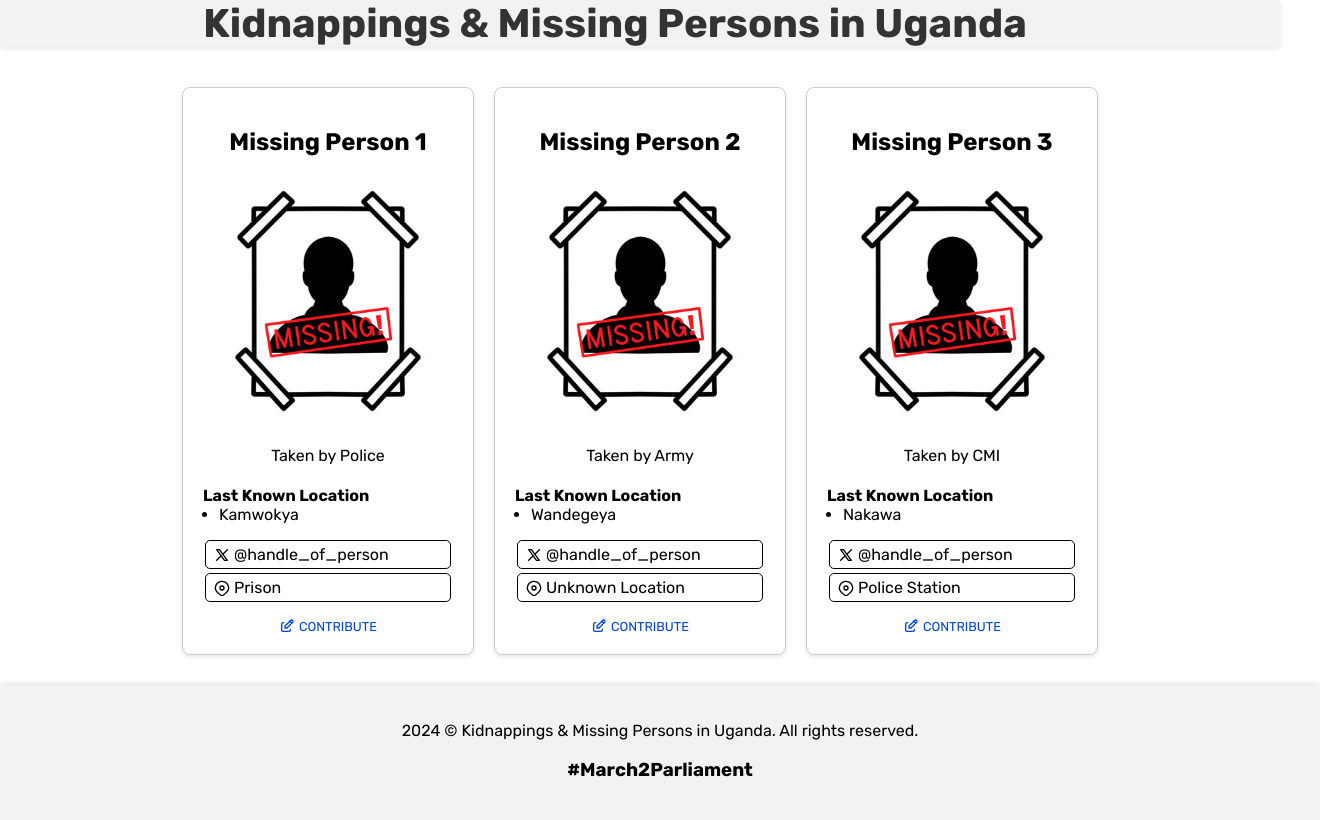
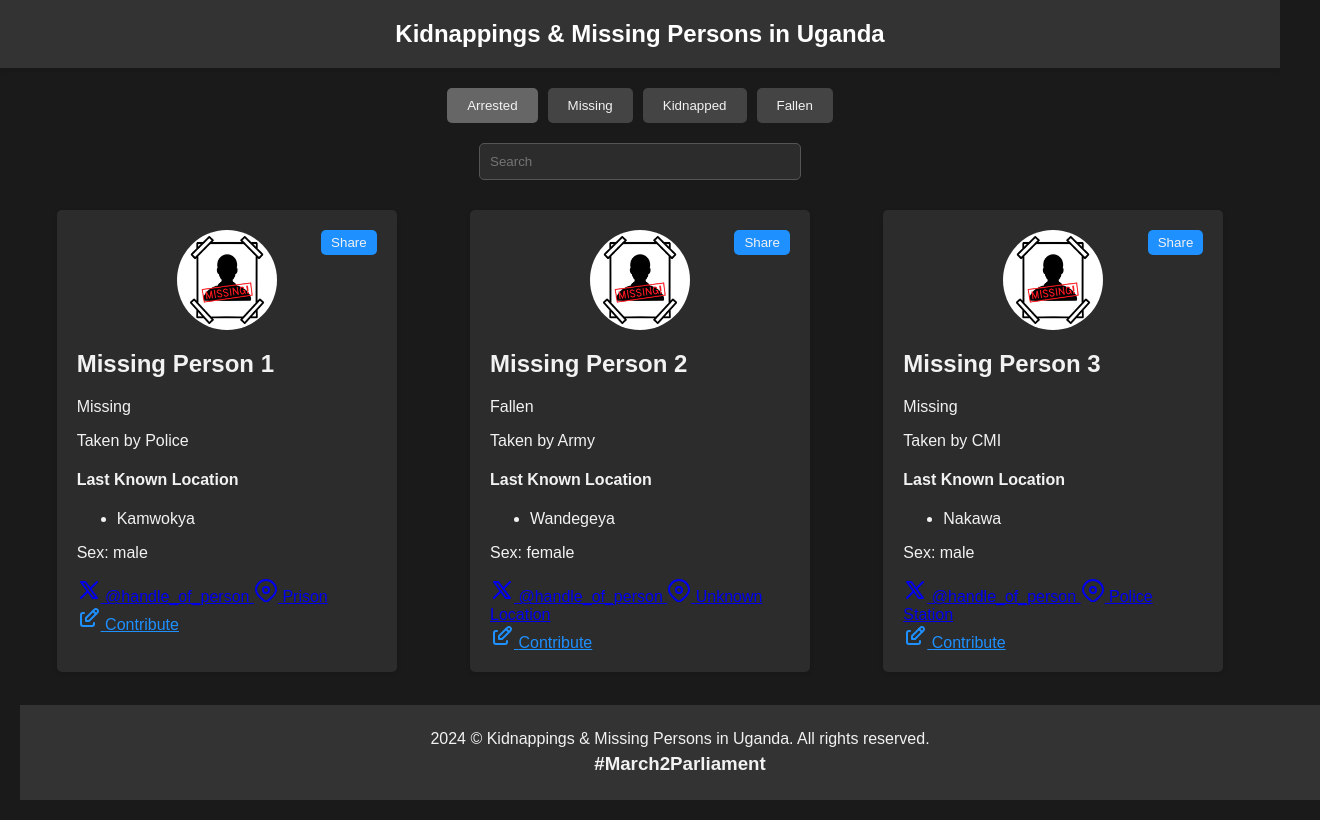
Before and after one commit to wkambale/missingpersons, a plain HTML site: page this/index.html in a window 1280 px wide. Shown: the whole page, 1320 px wide, since content can reach past the window. Drawn offline with Linux system fonts and the light colour scheme.

Commit message:
new styling, new updates

```diff
--- a/data.json
+++ b/data.json
@@ -3,6 +3,7 @@
         "id": 1,
         "name": "Missing Person 1",
         "image": "img/image_of_person.jpg",
+        "status": "Missing",
         "last_known_location": "Kamwokya",
         "security_organ": "Taken by Police",
         "holding_location": "Prison",
@@ -13,6 +14,7 @@
         "id": 2,
         "name": "Missing Person 2",
         "image": "img/image_of_person.jpg",
+        "status": "Fallen",
         "last_known_location": "Wandegeya",
         "security_organ": "Taken by Army",
         "holding_location": "Unknown Location",
@@ -23,9 +25,10 @@
         "id": 3,
         "name": "Missing Person 3",
         "image": "img/image_of_person.jpg",
+        "status": "Missing",
         "last_known_location": "Nakawa",
+        "security_organ": "Taken by CMI",
         "holding_location": "Police Station",
-        "security_organ": "Taken by CMI",
         "twitter": "@handle_of_person",
         "sex": "male"
     }
--- /dev/null
+++ b/home3.html
@@ -0,0 +1,121 @@
+<!DOCTYPE html>
+<html lang="en">
+<head>
+    <meta charset="UTF-8">
+    <meta name="viewport" content="width=device-width, initial-scale=1.0">
+    <title>Kidnappings & Missing Persons in Uganda</title>
+    <link rel="stylesheet" href="styles.css">
+</head>
+<body>
+
+    <div class="header">
+        <h1>Kidnappings & Missing Persons in Uganda</h1>
+      </div>
+
+      <div class="content">
+        <div class="tabs">
+          <button class="active">Arrested</button>
+          <button>Missing</button>
+          <button>Kidnapped</button>
+          <button>Fallen</button>
+        </div>
+
+        <div class="search-bar">
+          <input type="text" placeholder="Search" />
+        </div>
+    <div class="card-container"></div>
+
+    <div class="footer">
+        <p>2024 &copy; Kidnappings & Missing Persons in Uganda. All rights reserved.</p>
+        <h3>#March2Parliament</h3>
+      </div>
+
+     <script>
+        function createCard(card) {
+            const twitterSvg = `<svg xmlns="http://www.w3.org/2000/svg" width="24" height="24" viewBox="0 0 24 24" fill="none" stroke="currentColor" stroke-width="2" stroke-linecap="round" stroke-linejoin="round" class="icon icon-tabler icons-tabler-outline icon-tabler-brand-x"><path stroke="none" d="M0 0h24v24H0z" fill="none"/><path d="M4 4l11.733 16h4.267l-11.733 -16z"/><path d="M4 20l6.768 -6.768m2.46 -2.46l6.772 -6.772"/></svg>`;
+            const locationSvg = `<svg xmlns="http://www.w3.org/2000/svg" width="24" height="24" viewBox="0 0 24 24" fill="none" stroke="currentColor" stroke-width="2" stroke-linecap="round" stroke-linejoin="round" class="icon icon-tabler icons-tabler-outline icon-tabler-location"><path d="M12 2a10 10 0 0 1 10 10c0 5.5-10 12-10 12S2 17.5 2 12A10 10 0 0 1 12 2z"/><circle cx="12" cy="12" r="3"/></svg>`;
+            const editSvg = `<svg xmlns="http://www.w3.org/2000/svg" width="24" height="24" viewBox="0 0 24 24" fill="none" stroke="currentColor" stroke-width="2" stroke-linecap="round" stroke-linejoin="round" class="icon icon-tabler icons-tabler-outline icon-tabler-edit"><path stroke="none" d="M0 0h24v24H0z" fill="none"/><path d="M7 7h-1a2 2 0 0 0 -2 2v9a2 2 0 0 0 2 2h9a2 2 0 0 0 2 -2v-1"/><path d="M20.385 6.585a2.1 2.1 0 0 0 -2.97 -2.97l-8.415 8.385v3h3l8.385 -8.415z"/><path d="M16 5l3 3"/></svg>`;
+
+            const locations = Array.isArray(card.last_known_location)
+                ? card.last_known_location
+                : [card.last_known_location];
+
+            const nameElm = `<h2 class='card-name'>${card.name}</h2>`;
+            const imageElm = `<img class='card-img' src="${card.image}" alt="${card.name}">`;
+            const statusElm = `<p class='card-status ${card.status.toLowerCase()}'>${card.status}</p>`;
+            const securityElm = `<p class='card-office'>${card.security_organ}</p>`;
+            const locationsElm = `
+                <div class='locations'>
+                    <h4>Last Known Location</h4>
+                    <ul>
+                        ${locations.map((loc) => `<li>${loc}</li>`).join('')}
+                    </ul>
+                </div>
+            `;
+            const sexElm = `<p class='card-sex'>Sex: ${card.sex}</p>`;
+            const twitterElm = `
+                <a class="card-twitter card-button" target='__blank' href="https://x.com/${card.twitter}">
+                    ${twitterSvg}
+                    <span>${card.twitter || "--"}</span>
+                </a>
+            `;
+            const locationElm = `
+                <a class="card-location card-button" href="Loc:${card.holding_location}">
+                    ${locationSvg}
+                    <span>${card.holding_location || "--"}</span>
+                </a>
+            `;
+            const contributeElm = `
+                <a class='contribute' href='https://github.com/wkambale/missingpersons/issues/new' target='__blank'>
+                    ${editSvg}
+                    <span>Contribute</span>
+                </a>
+            `;
+            const shareButton = `
+                <button class="share-button" onclick="shareCard(${card.id})">Share</button>
+            `;
+
+            return `
+                <div class="card">
+                    <div class="card-inner">
+                        ${imageElm}
+                        ${nameElm}
+                        ${statusElm}
+                        ${securityElm}
+                        ${locationsElm}
+                        ${sexElm}
+                        ${twitterElm}
+                        ${locationElm}
+                    </div>
+                    ${contributeElm}
+                    ${shareButton}
+                </div>
+            `;
+        }
+
+        function shareCard(id) {
+            fetch("data.json")
+                .then((response) => response.json())
+                .then((data) => {
+                    const card = data.find((item) => item.id === id);
+                    const text = `Check out this missing person: ${card.name}, last seen at ${card.last_known_location}. #March2Parliament`;
+                    const url = `https://x.com/intent/tweet?text=${encodeURIComponent(text)}`;
+                    window.open(url, "_blank");
+                })
+                .catch((error) => console.error("Error fetching data:", error));
+        }
+
+        document.addEventListener("DOMContentLoaded", () => {
+            fetch("data.json")
+                .then((response) => response.json())
+                .then((data) => {
+                    const container = document.querySelector(".card-container");
+                    data.forEach((card) => {
+                        container.innerHTML += createCard(card);
+                    });
+                })
+                .catch((error) => console.error("Error fetching data:", error));
+        });
+    </script>
+</body>
+</html>
--- /dev/null
+++ b/styles.css
@@ -0,0 +1,157 @@
+body {
+    font-family: "Rubik", sans-serif;
+    background-color: #1a1a1a;
+    color: #f2f2f2;
+    margin: 0;
+    padding: 0;
+    overflow-x: hidden;
+  }
+
+  .header {
+    display: flex;
+    justify-content: center;
+    align-items: center;
+    background-color: #333;
+    padding: 20px;
+    box-shadow: 0 2px 5px rgba(0, 0, 0, 0.1);
+  }
+
+  .header h1 {
+    margin: 0;
+    font-size: 24px;
+    color: #fff;
+  }
+
+  .content {
+    padding: 20px;
+  }
+
+  .search-bar {
+    display: flex;
+    justify-content: center;
+    margin-bottom: 20px;
+  }
+
+  .search-bar input {
+    padding: 10px;
+    width: 300px;
+    border-radius: 5px;
+    border: 1px solid #555;
+    background-color: #2c2c2c;
+    color: #f2f2f2;
+  }
+
+  .tabs {
+    display: flex;
+    justify-content: center;
+    margin-bottom: 20px;
+  }
+
+  .tabs button {
+    background-color: #444;
+    color: #f2f2f2;
+    border: none;
+    padding: 10px 20px;
+    margin: 0 5px;
+    border-radius: 5px;
+    cursor: pointer;
+  }
+
+  .tabs button.active {
+    background-color: #666;
+  }
+
+  .card-container {
+    display: flex;
+    flex-wrap: wrap;
+    justify-content: space-around;
+  }
+
+  .card {
+    background-color: #2c2c2c;
+    border-radius: 5px;
+    padding: 20px;
+    margin: 10px;
+    width: 300px;
+    box-shadow: 0 2px 5px rgba(0, 0, 0, 0.1);
+    position: relative;
+  }
+
+  .card img {
+    border-radius: 50%;
+    width: 100px;
+    height: 100px;
+    display: block;
+    margin: 0 auto 10px;
+  }
+
+  .card .name {
+    text-align: center;
+    font-weight: 500;
+    margin-bottom: 10px;
+  }
+
+  .card .status {
+    text-align: center;
+    color: #e67e22;
+    margin-bottom: 10px;
+  }
+
+  .card .status.fallen {
+    color: #e74c3c;
+  }
+
+  .card .last-known-location,
+  .card .taken-by,
+  .card .handle,
+  .card .location {
+    text-align: center;
+    margin-bottom: 10px;
+  }
+
+  .card .contribute {
+    text-align: center;
+    color: #1e90ff;
+    cursor: pointer;
+  }
+
+  .share-button {
+    position: absolute;
+    top: 20px;
+    right: 20px;
+    background-color: #1e90ff;
+    color: #f2f2f2;
+    border: none;
+    padding: 5px 10px;
+    border-radius: 5px;
+    cursor: pointer;
+  }
+
+  .footer {
+    text-align: center;
+    padding: 20px;
+    background-color: #333;
+    color: #f2f2f2;
+    position: fixed;
+    bottom: 0;
+    width: 100%;
+  }
+
+  .footer p,
+  .footer h3 {
+    margin: 5px 0;
+  }
+
+  @media only screen and (max-width: 768px) {
+    .header h1 {
+      font-size: 20px;
+    }
+
+    .search-bar input {
+      width: 200px;
+    }
+
+    .card {
+      width: 100%;
+    }
+  }
--- a/this/data.json
+++ b/this/data.json
@@ -3,6 +3,7 @@
         "id": 1,
         "name": "Missing Person 1",
         "image": "img/image_of_person.jpg",
+        "status": "Missing",
         "last_known_location": "Kamwokya",
         "security_organ": "Taken by Police",
         "holding_location": "Prison",
@@ -13,6 +14,7 @@
         "id": 2,
         "name": "Missing Person 2",
         "image": "img/image_of_person.jpg",
+        "status": "Fallen",
         "last_known_location": "Wandegeya",
         "security_organ": "Taken by Army",
         "holding_location": "Unknown Location",
@@ -23,9 +25,10 @@
         "id": 3,
         "name": "Missing Person 3",
         "image": "img/image_of_person.jpg",
+        "status": "Missing",
         "last_known_location": "Nakawa",
+        "security_organ": "Taken by CMI",
         "holding_location": "Police Station",
-        "security_organ": "Taken by CMI",
         "twitter": "@handle_of_person",
         "sex": "male"
     }
--- a/this/index.html
+++ b/this/index.html
@@ -1,151 +1,35 @@
 <!DOCTYPE html>
 <html lang="en">
 <head>
-  <meta charset="UTF-8" />
-  <meta name="viewport" content="width=device-width, initial-scale=1.0" />
-  <meta http-equiv="Content-Security-Policy" content="upgrade-insecure-requests" />
+    <meta charset="UTF-8">
+    <meta name="viewport" content="width=device-width, initial-scale=1.0">
     <title>Kidnappings & Missing Persons in Uganda</title>
-  <style>
-    @import url("https://fonts.googleapis.com/css2?family=Rubik:ital,wght@0,300..900;1,300..900&display=swap");
-    body {
-      font-family: "Rubik", sans-serif;
-      position: relative;
-      padding-top: 100px;
-      padding: 0;
-      margin: 0;
-      overflow-x: hidden;
-    }
-    .header {
-      display: flex;
-      justify-content: center;
-      align-items: center;
-      top: 5px;
-      left: 0;
-      width: 100%;
-      margin-bottom: 10px;
-      height: fit-content;
-      background-color: #f2f2f2;
-      box-shadow: 0 2px 5px rgba(0, 0, 0, 0.1);
-    }
-    .header h1 {
-      display: inline-block;
-      margin: 0;
-      z-index: 0;
-      margin-left: -50px;
-      font-size: 40px;
-      color: #333;
-    }
-    .content {
-      display: flex;
-      flex-wrap: wrap;
-      justify-content: center;
-      padding: 20px;
-    }
-    .card {
-      border: 1px solid #ccc;
-      border-radius: 8px;
-      box-shadow: 0 2px 5px rgba(0, 0, 0, 0.1);
-      margin: 10px;
-      padding: 20px;
-      width: 250px;
-      text-align: center;
-      position: relative;
-    }
-    .card img {
-      width: 100%;
-      height: auto;
-      border-radius: 5px;
-    }
-    .card svg {
-      height: 1rem;
-      width: 1rem;
-    }
-    .locations {
-      text-align: start;
-    }
-    .locations h4 {
-      margin-bottom: 0;
-    }
-    .locations ul {
-      margin-top: 0;
-      padding-left: 16px;
-    }
-    .card-button {
-      text-decoration: none;
-      font-size: 16px;
-      margin: 4px 2px;
-      cursor: pointer;
-      border-radius: 5px;
-      display: grid;
-      grid-template-columns: 1rem auto;
-      align-items: center;
-      gap: 4px;
-      background-color: transparent;
-      color: #000;
-      border: 1px solid currentColor;
-      padding: 4px 8px;
-    }
-    .card-button:hover {
-      background-color: #000;
-      color: #fff;
-    }
-    .card-button > span {
-      white-space: nowrap;
-      overflow: hidden;
-      text-overflow: ellipsis;
-      text-align: start;
-    }
-    .card-twitter:hover {
-      background-color: #000;
-      color: #fff;
-    }
-    .card-location:hover {
-      background-color: #c97e0de9;
-      color: #fff;
-    }
-    .card > .contribute {
-      cursor: pointer;
-      border-radius: 5px;
-      display: grid;
-      grid-template-columns: 1rem auto;
-      justify-content: center;
-      align-items: center;
-      gap: 4px;
-      bottom: 0;
-      text-decoration: none;
-      margin-top: 1rem;
-      text-transform: uppercase;
-      font-size: 0.8rem;
-      color: #0046cc;
-    }
-    .footer {
-      text-align: center;
-      padding: 20px;
-      background-color: #f2f2f2;
-      box-shadow: 0 -2px 5px rgba(0, 0, 0, 0.1);
-      bottom: 0;
-      width: 100%;
-    }
-    @media only screen and (max-width: 768px) {
-      .header h1 {
-        font-size: 20px;
-        margin-left: -20px;
-      }
-      .footer {
-        padding: 5px;
-      }
-    }
-  </style>
+    <link rel="stylesheet" href="styles.css">
 </head>
 <body>
+
     <div class="header">
-    <h1 class="centered-text">Kidnappings & Missing Persons in Uganda</h1>
+        <h1>Kidnappings & Missing Persons in Uganda</h1>
       </div>
-  <div class="content"></div>
+
+      <div class="content">
+        <div class="tabs">
+          <button class="active">Arrested</button>
+          <button>Missing</button>
+          <button>Kidnapped</button>
+          <button>Fallen</button>
+        </div>
+
+        <div class="search-bar">
+          <input type="text" placeholder="Search" />
+        </div>
+    <div class="card-container"></div>
+
     <div class="footer">
         <p>2024 &copy; Kidnappings & Missing Persons in Uganda. All rights reserved.</p>
         <h3>#March2Parliament</h3>
       </div>
+
      <script>
         function createCard(card) {
             const twitterSvg = `<svg xmlns="http://www.w3.org/2000/svg" width="24" height="24" viewBox="0 0 24 24" fill="none" stroke="currentColor" stroke-width="2" stroke-linecap="round" stroke-linejoin="round" class="icon icon-tabler icons-tabler-outline icon-tabler-brand-x"><path stroke="none" d="M0 0h24v24H0z" fill="none"/><path d="M4 4l11.733 16h4.267l-11.733 -16z"/><path d="M4 20l6.768 -6.768m2.46 -2.46l6.772 -6.772"/></svg>`;
@@ -158,19 +42,17 @@
 
             const nameElm = `<h2 class='card-name'>${card.name}</h2>`;
             const imageElm = `<img class='card-img' src="${card.image}" alt="${card.name}">`;
+            const statusElm = `<p class='card-status ${card.status.toLowerCase()}'>${card.status}</p>`;
             const securityElm = `<p class='card-office'>${card.security_organ}</p>`;
             const locationsElm = `
                 <div class='locations'>
                     <h4>Last Known Location</h4>
                     <ul>
-            ${
-              card.last_known_location
-                ? locations.map((loc) => `<li>${loc}</li>`).join('')
-                : "--"
-            }
+                        ${locations.map((loc) => `<li>${loc}</li>`).join('')}
                     </ul>
                 </div>
             `;
+            const sexElm = `<p class='card-sex'>Sex: ${card.sex}</p>`;
             const twitterElm = `
                 <a class="card-twitter card-button" target='__blank' href="https://x.com/${card.twitter}">
                     ${twitterSvg}
@@ -189,27 +71,45 @@
                     <span>Contribute</span>
                 </a>
             `;
+            const shareButton = `
+                <button class="share-button" onclick="shareCard(${card.id})">Share</button>
+            `;
 
             return `
                 <div class="card">
                     <div class="card-inner">
+                        ${imageElm}
                         ${nameElm}
-            ${imageElm}
+                        ${statusElm}
                         ${securityElm}
                         ${locationsElm}
+                        ${sexElm}
                         ${twitterElm}
                         ${locationElm}
                     </div>
                     ${contributeElm}
+                    ${shareButton}
                 </div>
             `;
+        }
+
+        function shareCard(id) {
+            fetch("data.json")
+                .then((response) => response.json())
+                .then((data) => {
+                    const card = data.find((item) => item.id === id);
+                    const text = `Check out this missing person: ${card.name}, last seen at ${card.last_known_location}. #March2Parliament`;
+                    const url = `https://x.com/intent/tweet?text=${encodeURIComponent(text)}`;
+                    window.open(url, "_blank");
+                })
+                .catch((error) => console.error("Error fetching data:", error));
         }
 
         document.addEventListener("DOMContentLoaded", () => {
             fetch("data.json")
                 .then((response) => response.json())
                 .then((data) => {
-          const container = document.querySelector(".content");
+                    const container = document.querySelector(".card-container");
                     data.forEach((card) => {
                         container.innerHTML += createCard(card);
                     });
--- /dev/null
+++ b/this/styles.css
@@ -0,0 +1,157 @@
+body {
+    font-family: "Rubik", sans-serif;
+    background-color: #1a1a1a;
+    color: #f2f2f2;
+    margin: 0;
+    padding: 0;
+    overflow-x: hidden;
+  }
+
+  .header {
+    display: flex;
+    justify-content: center;
+    align-items: center;
+    background-color: #333;
+    padding: 20px;
+    box-shadow: 0 2px 5px rgba(0, 0, 0, 0.1);
+  }
+
+  .header h1 {
+    margin: 0;
+    font-size: 24px;
+    color: #fff;
+  }
+
+  .content {
+    padding: 20px;
+  }
+
+  .search-bar {
+    display: flex;
+    justify-content: center;
+    margin-bottom: 20px;
+  }
+
+  .search-bar input {
+    padding: 10px;
+    width: 300px;
+    border-radius: 5px;
+    border: 1px solid #555;
+    background-color: #2c2c2c;
+    color: #f2f2f2;
+  }
+
+  .tabs {
+    display: flex;
+    justify-content: center;
+    margin-bottom: 20px;
+  }
+
+  .tabs button {
+    background-color: #444;
+    color: #f2f2f2;
+    border: none;
+    padding: 10px 20px;
+    margin: 0 5px;
+    border-radius: 5px;
+    cursor: pointer;
+  }
+
+  .tabs button.active {
+    background-color: #666;
+  }
+
+  .card-container {
+    display: flex;
+    flex-wrap: wrap;
+    justify-content: space-around;
+  }
+
+  .card {
+    background-color: #2c2c2c;
+    border-radius: 5px;
+    padding: 20px;
+    margin: 10px;
+    width: 300px;
+    box-shadow: 0 2px 5px rgba(0, 0, 0, 0.1);
+    position: relative;
+  }
+
+  .card img {
+    border-radius: 50%;
+    width: 100px;
+    height: 100px;
+    display: block;
+    margin: 0 auto 10px;
+  }
+
+  .card .name {
+    text-align: center;
+    font-weight: 500;
+    margin-bottom: 10px;
+  }
+
+  .card .status {
+    text-align: center;
+    color: #e67e22;
+    margin-bottom: 10px;
+  }
+
+  .card .status.fallen {
+    color: #e74c3c;
+  }
+
+  .card .last-known-location,
+  .card .taken-by,
+  .card .handle,
+  .card .location {
+    text-align: center;
+    margin-bottom: 10px;
+  }
+
+  .card .contribute {
+    text-align: center;
+    color: #1e90ff;
+    cursor: pointer;
+  }
+
+  .share-button {
+    position: absolute;
+    top: 20px;
+    right: 20px;
+    background-color: #1e90ff;
+    color: #f2f2f2;
+    border: none;
+    padding: 5px 10px;
+    border-radius: 5px;
+    cursor: pointer;
+  }
+
+  .footer {
+    text-align: center;
+    padding: 20px;
+    background-color: #333;
+    color: #f2f2f2;
+    position: fixed;
+    bottom: 0;
+    width: 100%;
+  }
+
+  .footer p,
+  .footer h3 {
+    margin: 5px 0;
+  }
+
+  @media only screen and (max-width: 768px) {
+    .header h1 {
+      font-size: 20px;
+    }
+
+    .search-bar input {
+      width: 200px;
+    }
+
+    .card {
+      width: 100%;
+    }
+  }
```
Lines whose indentation alone changed are shown as unchanged.
